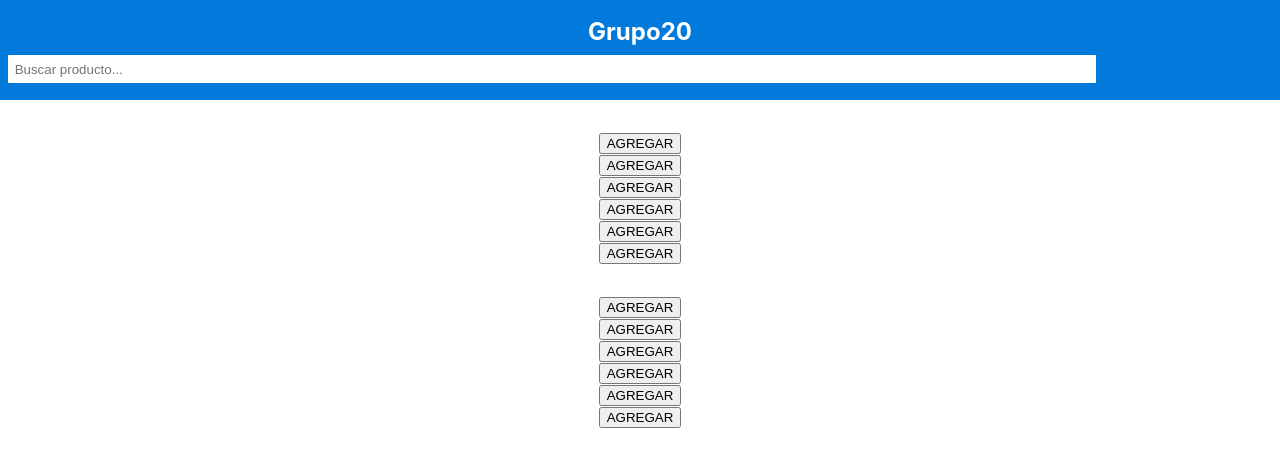
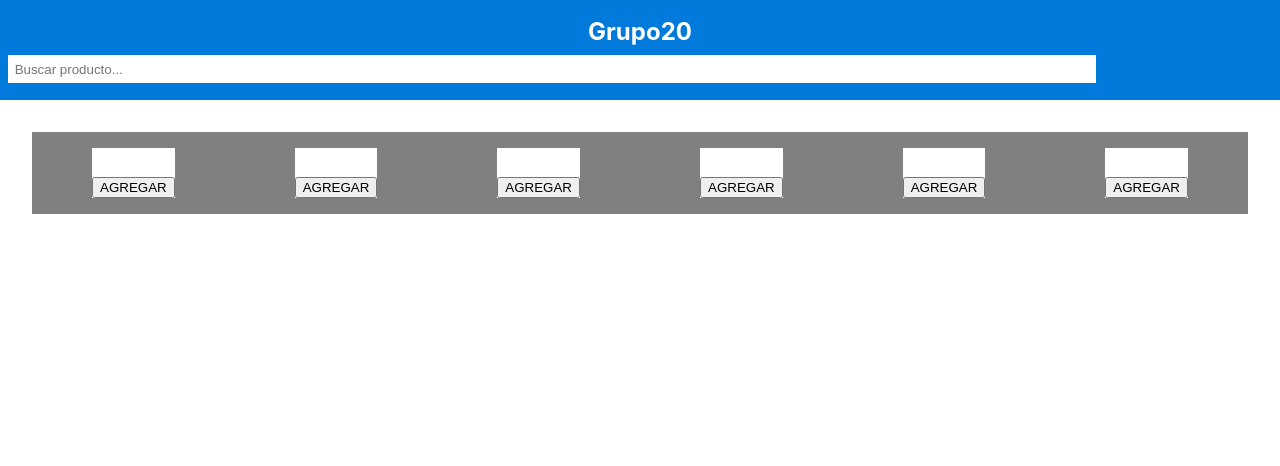
Before and after one commit to No-Country/C2-G20, a React (Create React App) app in the folder frontend/: page / in a window 1280 px wide. Shown: the top 466 px of the page. Built offline with nearby package versions, Linux system fonts and the light colour scheme; some icons are missing.

Commit message:
aligned boxes

```diff
--- a/frontend/src/App.css
+++ b/frontend/src/App.css
@@ -75,3 +75,23 @@ header > div > h2{
   align-items: center;
   justify-content: center;
 }
+
+
+.retail-box-container{
+  background-color: gray;
+  display: grid;
+  grid-template-columns: repeat(auto-fit, minmax(90px, 1fr));
+  gap: 0;
+  justify-items: center;
+  align-items: center;
+  width: 100%;
+  padding: 0px;
+}
+
+.retail-box{
+  background-color: white;
+  margin: 1em;
+  height: 50px;
+  display: flex;
+  align-items: end;
+}
--- a/frontend/src/App.js
+++ b/frontend/src/App.js
@@ -11,7 +11,6 @@ function App() {
       <section className="section-retail">
         <Retail />
       </section>
-      <Retail />
     </div>
   );
 }
```
